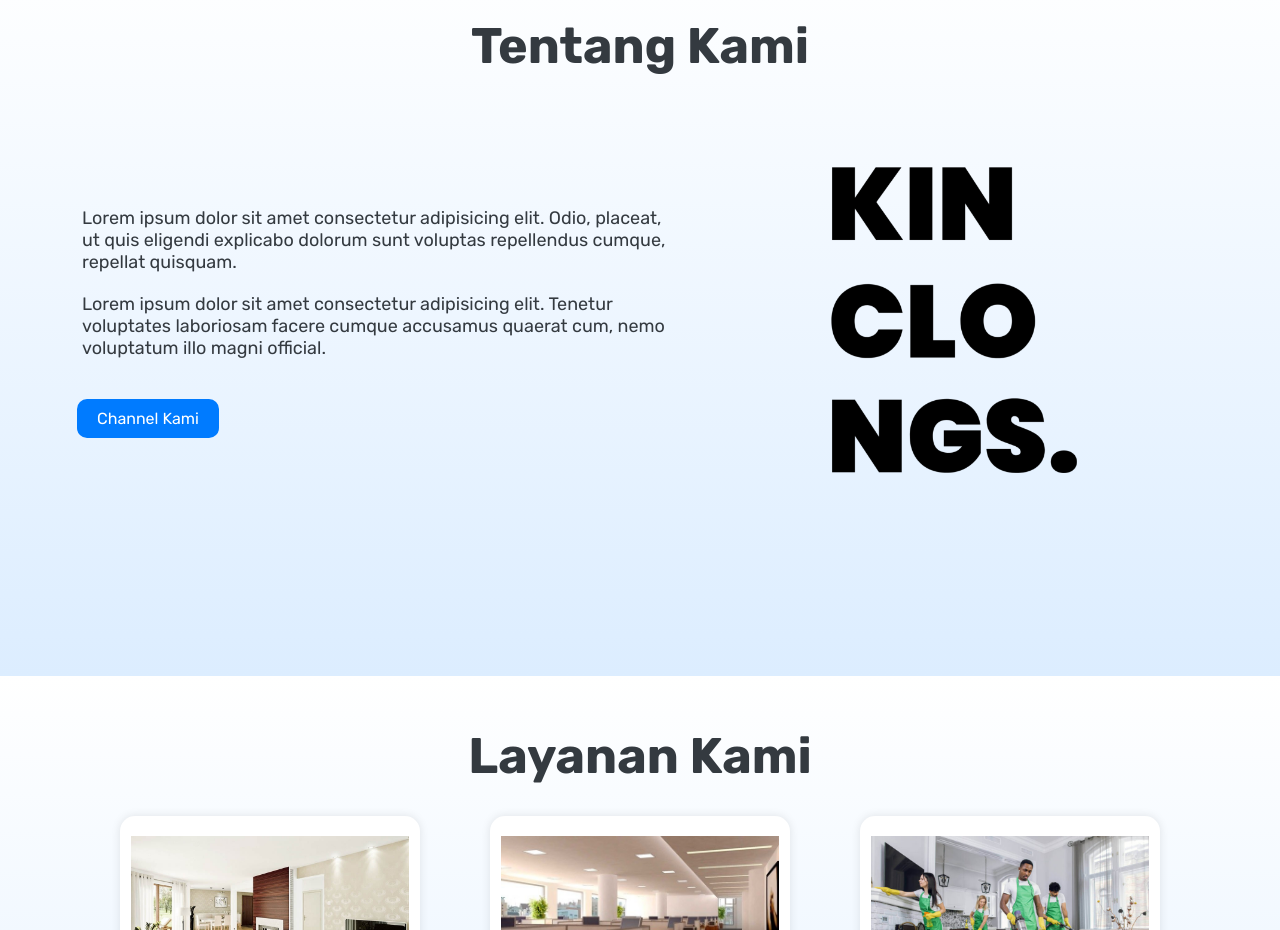
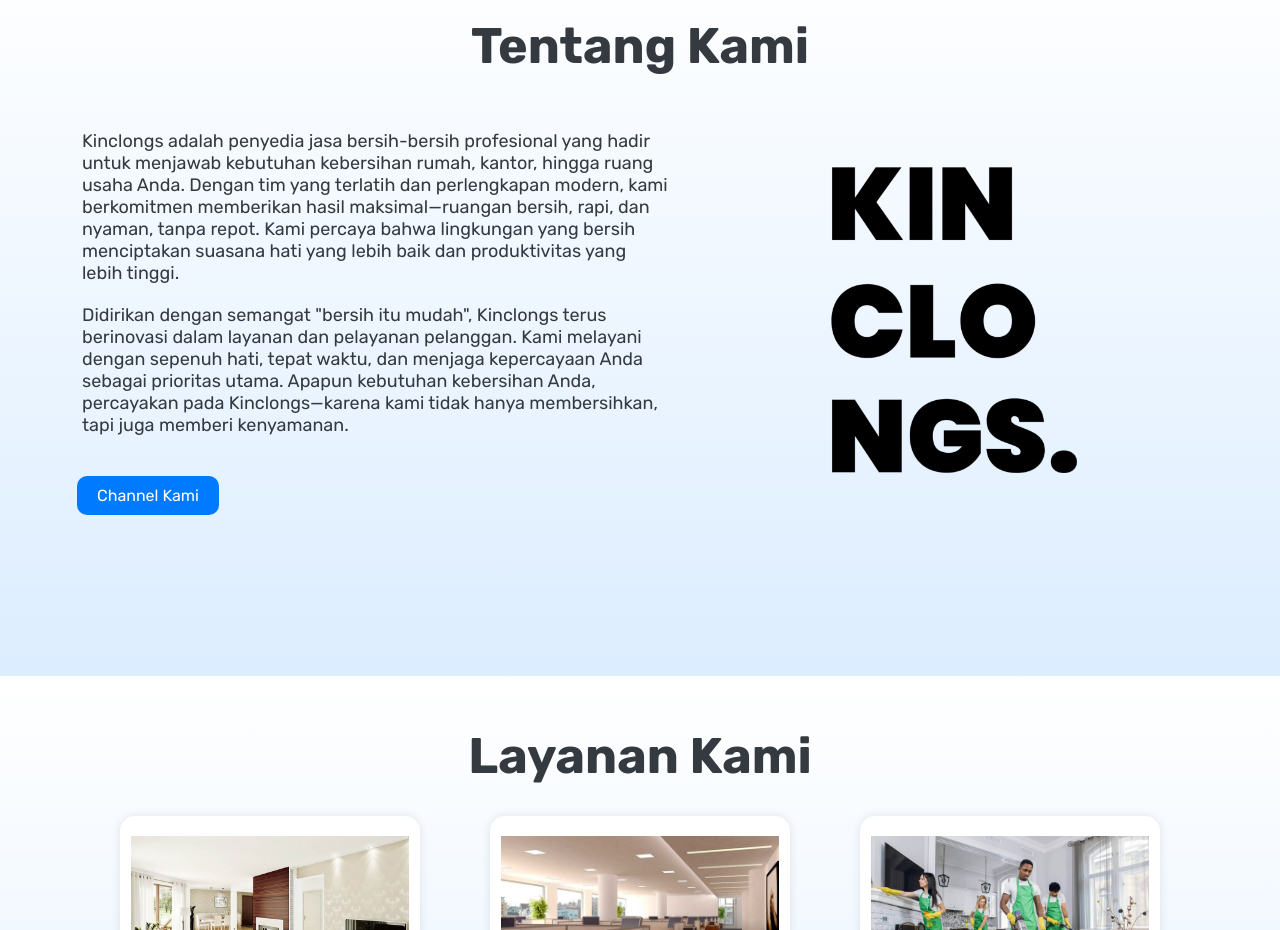
Before and after one commit to faridadilahz/Website-Farid, a plain HTML site: page index.html in a window 1280 px wide. Shown: the part 840-1770 px from the top of the page. Drawn offline with nearby package versions, Linux system fonts and the light colour scheme.

Commit message:
Update index.html

```diff
--- a/index.html
+++ b/index.html
@@ -48,14 +48,10 @@
         <div class="about-content">
           <div class="about-text">
             <p>
-              Lorem ipsum dolor sit amet consectetur adipisicing elit. Odio,
-              placeat, ut quis eligendi explicabo dolorum sunt voluptas
-              repellendus cumque, repellat quisquam.
+              Kinclongs adalah penyedia jasa bersih-bersih profesional yang hadir untuk menjawab kebutuhan kebersihan rumah, kantor, hingga ruang usaha Anda. Dengan tim yang terlatih dan perlengkapan modern, kami berkomitmen memberikan hasil maksimal—ruangan bersih, rapi, dan nyaman, tanpa repot. Kami percaya bahwa lingkungan yang bersih menciptakan suasana hati yang lebih baik dan produktivitas yang lebih tinggi.
             </p>
             <p>
-              Lorem ipsum dolor sit amet consectetur adipisicing elit. Tenetur
-              voluptates laboriosam facere cumque accusamus quaerat cum, nemo
-              voluptatum illo magni official.
+Didirikan dengan semangat "bersih itu mudah", Kinclongs terus berinovasi dalam layanan dan pelayanan pelanggan. Kami melayani dengan sepenuh hati, tepat waktu, dan menjaga kepercayaan Anda sebagai prioritas utama. Apapun kebutuhan kebersihan Anda, percayakan pada Kinclongs—karena kami tidak hanya membersihkan, tapi juga memberi kenyamanan.
             </p>
             <a
               href="https://whatsapp.com/channel/0029VbAAcBY3AzNZsl7MmL1w"
```
